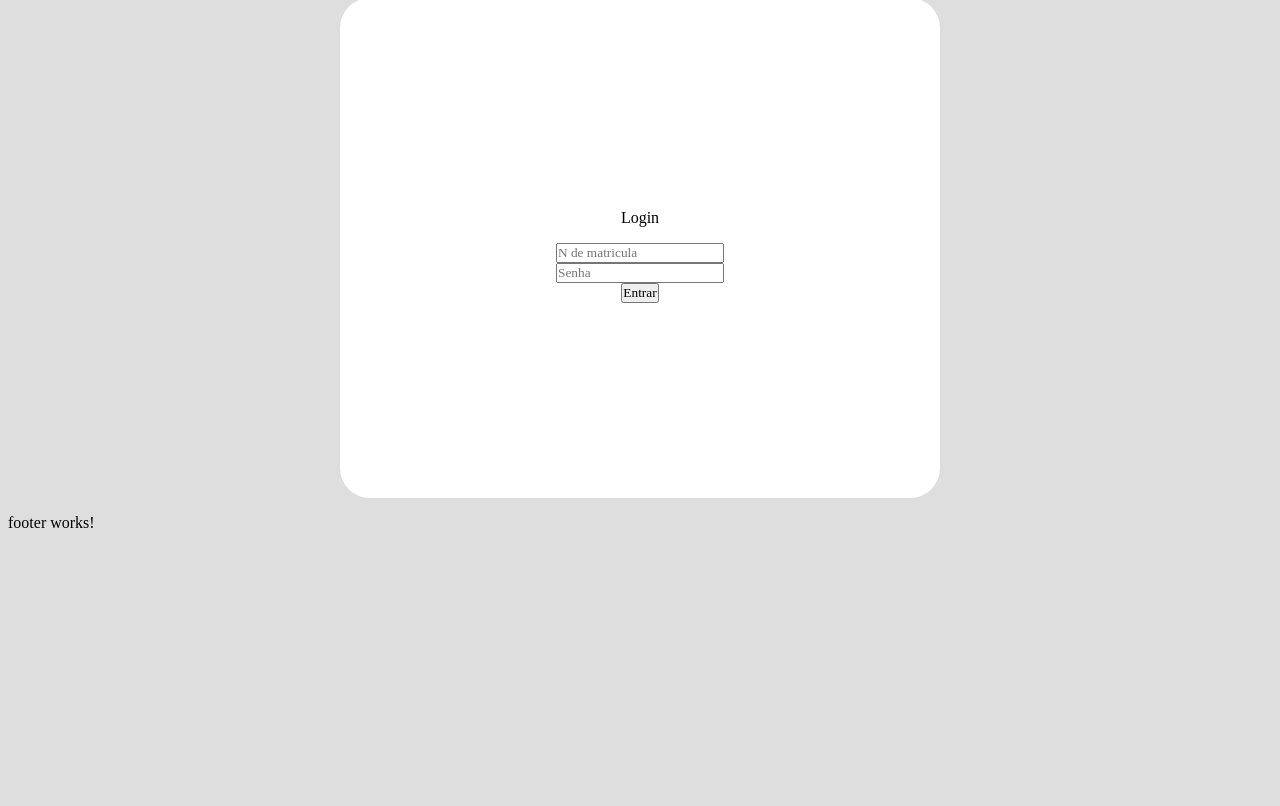
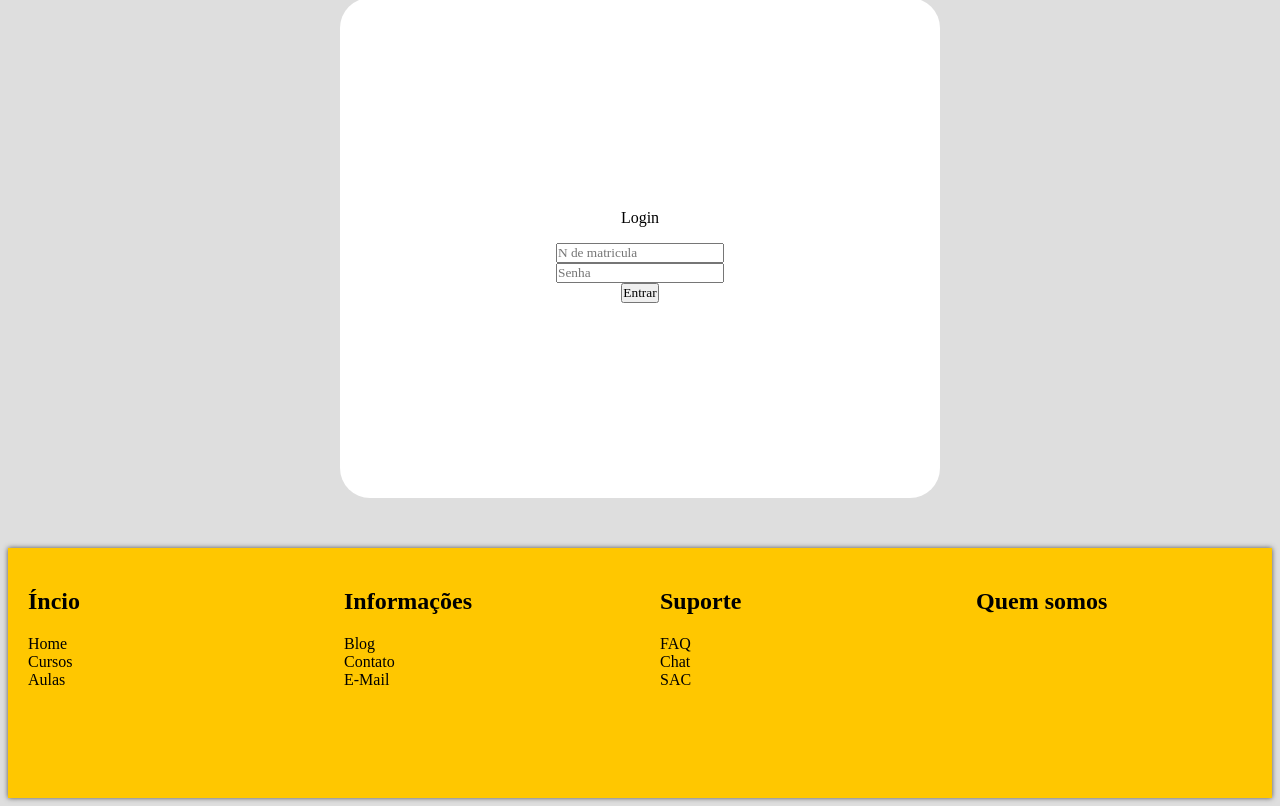
Before and after one commit to gustavo-henrique-pereira-lima/ITA, an Angular app: page /login in a window 1280 px wide. Shown: the part 192-998 px from the top of the page. Before the commit the page ends 800 px from the top, so only its background shows below. Built offline with nearby package versions, Linux system fonts and the light colour scheme; a web font is replaced by a local one.

Commit message:
Rodape completo

```diff
--- a/src/app/components/footer/footer.component.css
+++ b/src/app/components/footer/footer.component.css
@@ -0,0 +1,16 @@
+footer{
+    width: 100%;
+    min-height: 250px;
+    background-color: #FFC700;
+    display: flex;
+    margin-top: 50px;
+    box-shadow: 0px 0px 5px #535353;
+}
+footer .rodape{
+    width: 320px;
+    min-height: 150px;
+    padding: 20px;
+}
+.rodape ul li a:hover{
+    color: #fff;
+}
--- a/src/app/components/footer/footer.component.html
+++ b/src/app/components/footer/footer.component.html
@@ -1 +1,29 @@
-<p>footer works!</p>
+<footer>
+    <div class="rodape">
+         <h2>Íncio</h2>
+         <ul>
+             <li><a href="#">Home</a></li>
+             <li><a href="#">Cursos</a></li>
+             <li><a href="#">Aulas</a></li>
+         </ul>
+    </div>
+    <div class="rodape">
+         <h2>Informações</h2>
+         <ul>
+             <li><a href="#">Blog</a></li>
+             <li><a href="#">Contato</a></li>
+             <li><a href="#">E-Mail</a></li>
+         </ul>
+    </div>
+    <div class="rodape">
+         <h2>Suporte</h2>
+         <ul>
+             <li><a href="#">FAQ</a></li>
+             <li><a href="#">Chat</a></li>
+             <li><a href="#">SAC</a></li>
+         </ul>
+    </div>
+    <div class="rodape">
+         <h2 >Quem somos</h2>
+    </div>
+ </footer>
```
